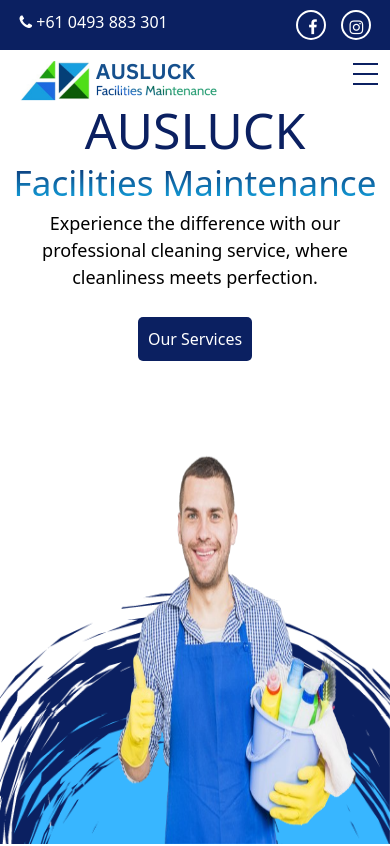
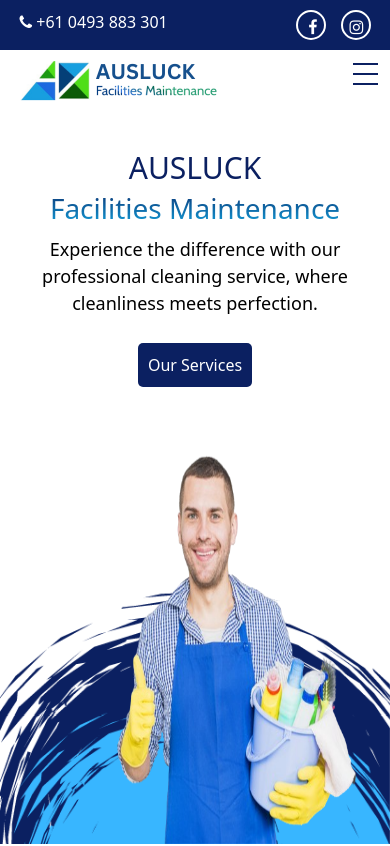
Before and after one commit to NishalFernando/AusLuck, a plain HTML site: page home.html in a window 390 px wide. Shown: the top 846 px of the page. Drawn offline with nearby package versions, Linux system fonts and the light colour scheme.

Commit message:
header updated

```diff
--- a/css/navbar.css
+++ b/css/navbar.css
@@ -160,4 +160,6 @@
        text-align: right;
     }
 
+
+
   }
--- a/css/responsive.css
+++ b/css/responsive.css
@@ -111,6 +111,15 @@
       border: 2px solid red;
       height: auto;
     }
+    .header{
+      padding-top: 150px;
+    }
+    .header .text-section h1{
+      font-size: 30px;
+    }
+    .header .text-section h3{
+      font-size: 28px;
+    }
 }
 @media (max-width:450px){
     .header{
```
